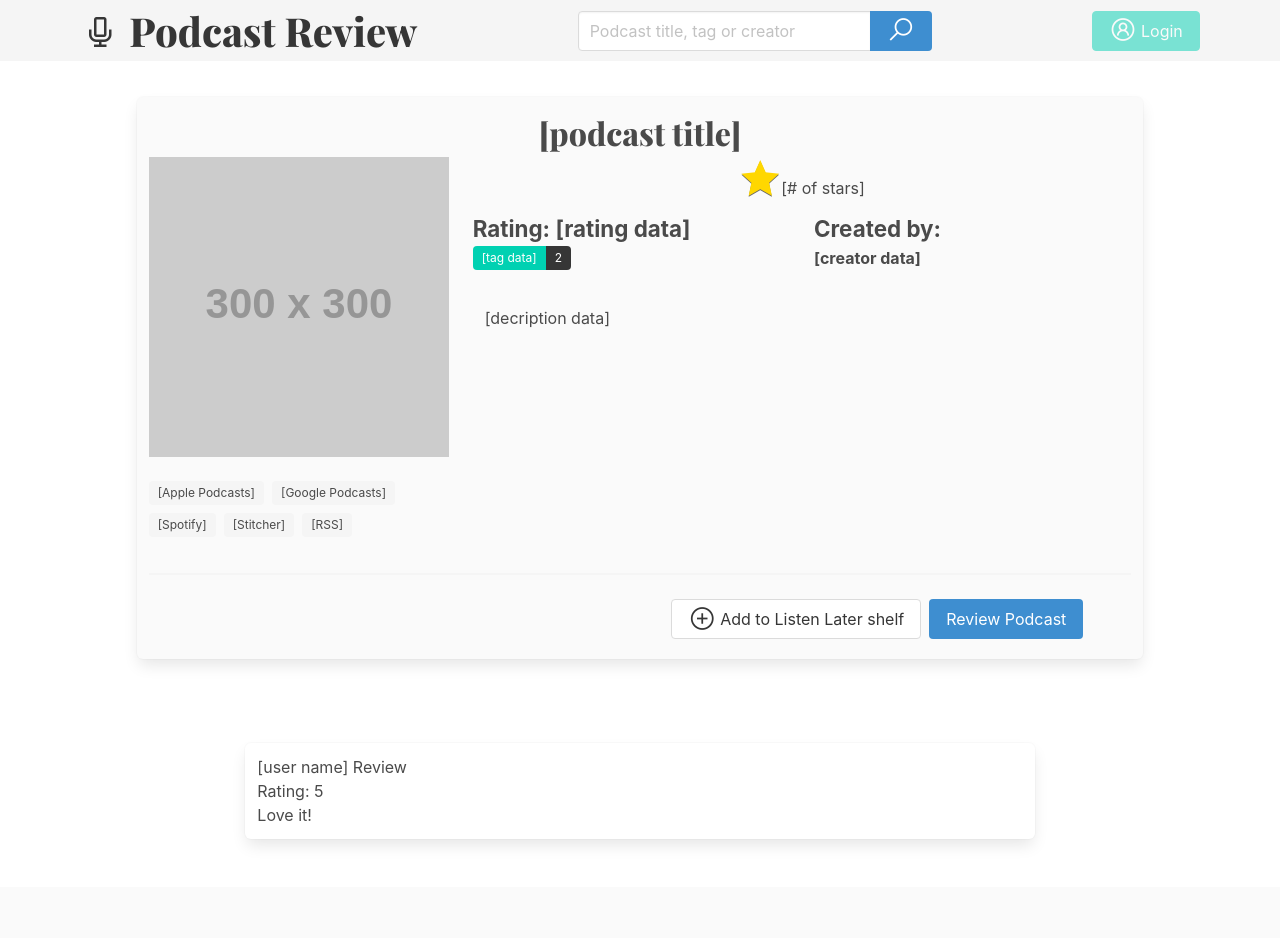
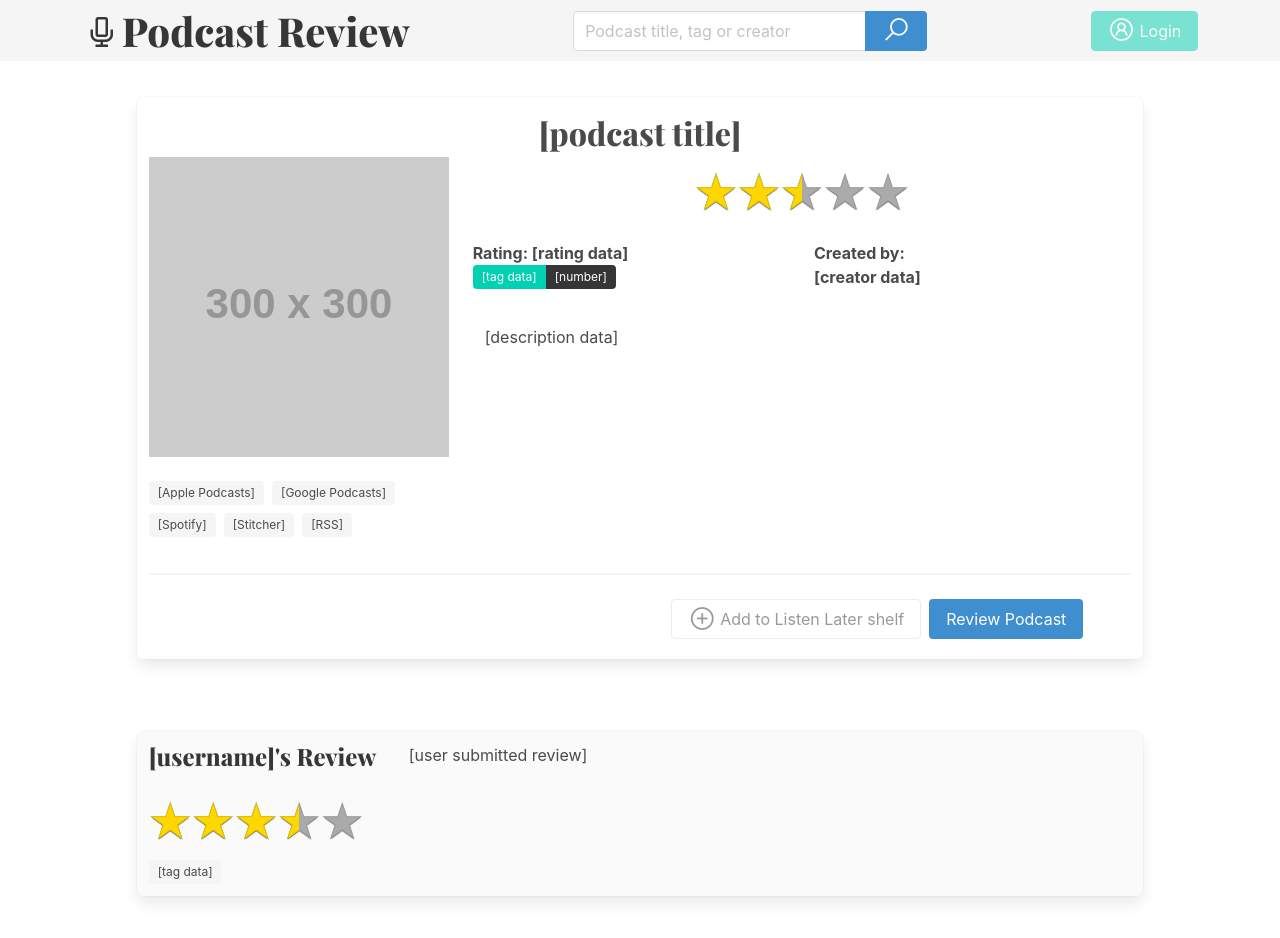
Before and after one commit to dapierce/podcastreview, an Angular app in the folder podcastreview-frontend/: page / in a window 1280 px wide. Shown: the top 938 px of the page. Built offline with nearby package versions, Linux system fonts and the light colour scheme.

Commit message:
Podcast details component template draft.

```diff
--- a/podcastreview-frontend/src/app/components/header/header.component.html
+++ b/podcastreview-frontend/src/app/components/header/header.component.html
@@ -3,8 +3,7 @@
     <div class="level-item">
       <a class="navbar-item">
         <h1 class="title is-size-2">
-          <i class="las la-microphone" aria-hidden="true"></i>
-          Podcast Review
+          <i class="las la-microphone" aria-hidden="true"></i>Podcast Review
         </h1>
       </a>
     </div>
--- a/podcastreview-frontend/src/app/components/podcast-details/podcast-details.component.css
+++ b/podcastreview-frontend/src/app/components/podcast-details/podcast-details.component.css
@@ -4,21 +4,56 @@
 
 .la-star,
 .la-star-half {
-  color: gold;
   font-size: 42px;
   text-shadow: 0 1px 0 #666;
 }
-.info-heading {
-  font-size: 1.4em;
-  font-weight: 700;
+.star-unfilled {
+  color: #999;
+}
+.star-filled {
+  color: gold;
+}
+.ratings {
+  font-family: Times;
+  position: relative;
+  vertical-align: middle;
+  display: inline-block;
+  color: #aaa;
+  text-shadow: 0 1px 1px #666;
+  overflow: hidden;
+}
+.full-stars {
+  position: absolute;
+  left: 0;
+  top: 0;
+  white-space: nowrap;
+  overflow: hidden;
+  color: gold;
+}
+.empty-stars:before,
+.full-stars:before {
+  content: "\2605\2605\2605\2605\2605";
+  font-size: 48px;
+}
+.empty-stars:before {
+  -webkit-text-stroke: 1px #999;
+}
+.full-stars:before {
+  -webkit-text-stroke: 1px #e4c200;
 }
 
+#stars {
+  overflow: hidden;
+}
 #creator,
 #rating {
   font-weight: 700;
 }
 .center-in-col {
   justify-content: center;
+}
+.col-padding {
+  padding-bottom: 2em;
 }
 .podcast_details__img_col img {
   align-self: center;
--- a/podcastreview-frontend/src/app/components/podcast-details/podcast-details.component.html
+++ b/podcastreview-frontend/src/app/components/podcast-details/podcast-details.component.html
@@ -2,7 +2,7 @@
 
 <section id="pod-details" class="section">
   <div class="columns">
-    <div class="column box is-info is-10 is-offset-1 has-background-white-bis">
+    <div class="column box is-info is-10 is-offset-1">
       <h2 class="is-size-3 has-text-centered">[podcast title]</h2>
       <div class="columns">
         <div
@@ -36,9 +36,11 @@
         </div>
         <div class="column">
           <div class="column is-flex center-in-col podcast_details__desc_col">
-            <p id="stars">
-              <i class="las la-star" aria-hidden="true"></i>[# of stars]
-            </p>
+            <div class="ratings" aria-hidden="true">
+              <div class="empty-stars"></div>
+              <!-- TODO: calculate width by dividing rating / 5 * 100 -->
+              <div class="full-stars" style="width:50%"></div>
+            </div>
           </div>
           <div class="columns is-mobile">
             <div class="column">
@@ -47,7 +49,7 @@
                 <div class="control">
                   <div class="tags has-addons">
                     <span class="tag is-primary">[tag data]</span>
-                    <span class="tag is-dark">2</span>
+                    <span class="tag is-dark">[number]</span>
                   </div>
                 </div>
               </div>
@@ -61,7 +63,7 @@
           </div>
           <div class="column">
             <p id="description">
-              [decription data]
+              [description data]
             </p>
           </div>
         </div>
@@ -69,12 +71,14 @@
       <hr />
       <div class="section podcast_details__review_buttons">
         <div class="buttons is-pulled-right">
-          <button id="review" class="button">
-            <i class="las la-plus-circle"></i> Add to Listen Later shelf
-          </button>
-          <button id="review" class="button is-info">
-            Review Podcast
-          </button>
+          <div class="control">
+            <button id="later-shelf" class="button" disabled>
+              <i class="las la-plus-circle"></i> Add to Listen Later shelf
+            </button>
+            <button id="review" class="button is-info">
+              Review Podcast
+            </button>
+          </div>
         </div>
       </div>
     </div>
@@ -83,11 +87,32 @@
 
 <!-- Review List -->
 
-<section id="reviews" class="section">
-  <!-- Review entry -->
-  <div id="review" class="column box is-8 is-offset-2">
-    <p>[user name] Review</p>
-    <p>Rating: 5</p>
-    <p>Love it!</p>
+<section id="pod-reviews" class="section">
+  <div id="pod-review" class="columns content col-padding">
+    <div class="column box has-background-white-bis is-10 is-offset-1">
+      <div class="columns">
+        <div class="column is-narrow" style="width: 260px;">
+          <h3 class="is-size-4">[username]'s Review</h3>
+          <div class="ratings" aria-hidden="true">
+            <div class="empty-stars"></div>
+            <!-- TODO: calculate width by dividing rating / 5 * 100 -->
+            <div class="full-stars" style="width:70%"></div>
+          </div>
+          <p id="tags is-flex center-in-col">
+            <span class="tag">
+              [tag data]
+            </span>
+          </p>
+        </div>
+
+        <div class="column">
+          <p>
+            [user submitted review]
+          </p>
+        </div>
+      </div>
+    </div>
   </div>
+
+  <!-- Continue user reviews -->
 </section>
```
